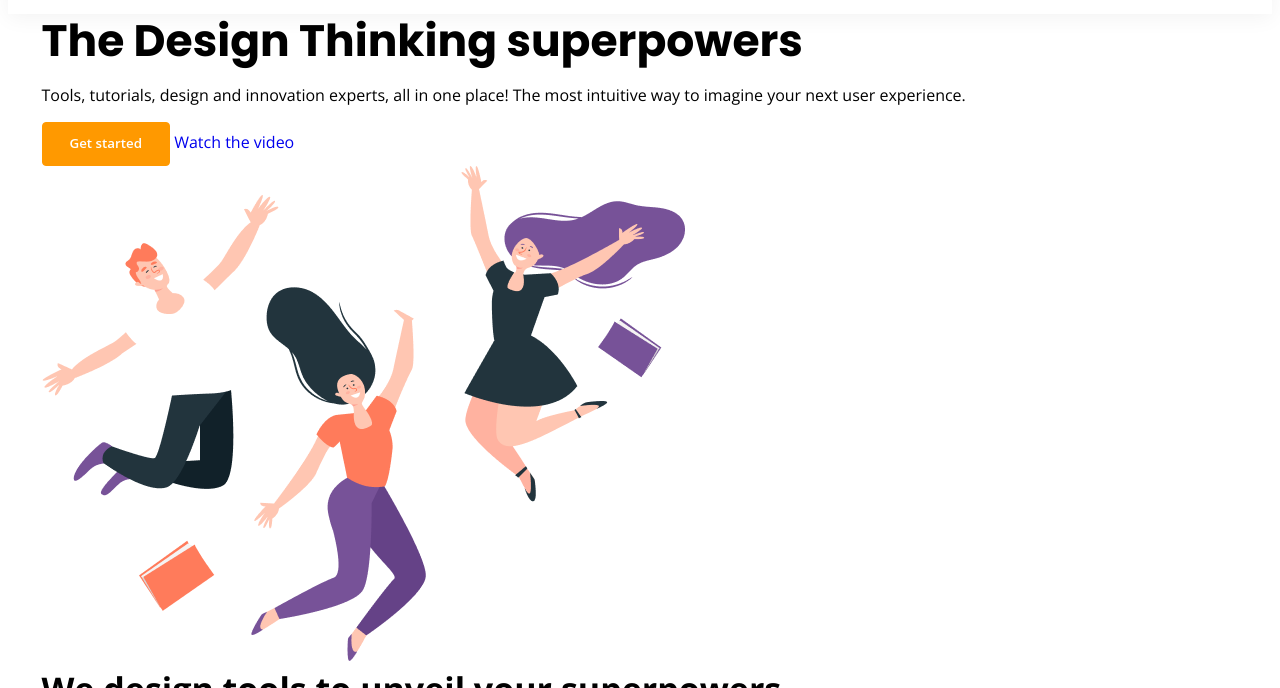
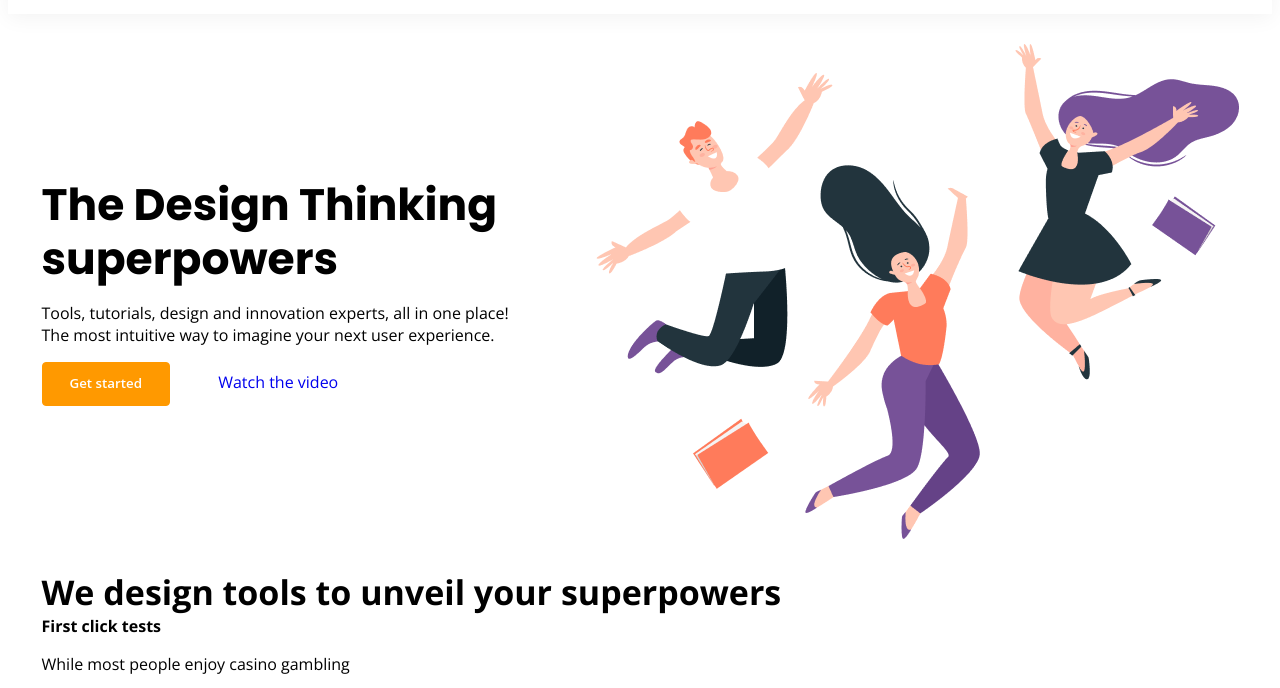
Before and after one commit to catjelli/rs-live-coding, a website: page Index.html in a window 1280 px wide. Shown: the part 70-758 px from the top of the page. Drawn offline with Linux system fonts and the light colour scheme; some icons are missing; a web font is replaced by a local one.

Commit message:
promo block

```diff
--- a/Index.html
+++ b/Index.html
@@ -38,7 +38,7 @@
 
     <main>
       <section class="promo">
-        <div class="wrapper">
+        <div class="wrapper promo__wrapper">
           <div class="promo__content">
             <h1 class="reset-header">The Design Thinking superpowers</h1>
             <p>
--- /dev/null
+++ b/style/scss/components/_promo.scss
@@ -0,0 +1,14 @@
+.promo__wrapper {
+  display: flex;
+  justify-content: space-between;
+  align-items: center;
+  padding: 30px 0;
+}
+
+.promo__content {
+  padding-right: 67px;
+}
+
+.promo__buttons > button {
+  margin-right: 44px;
+}
--- a/style/scss/style.scss
+++ b/style/scss/style.scss
@@ -5,3 +5,4 @@
 @use "base/buttons";
 @use "components/header";
 @use "components/contact-us";
+@use "components/promo";
```
Also changed, not shown: style/css/style.css, 1 other file.
